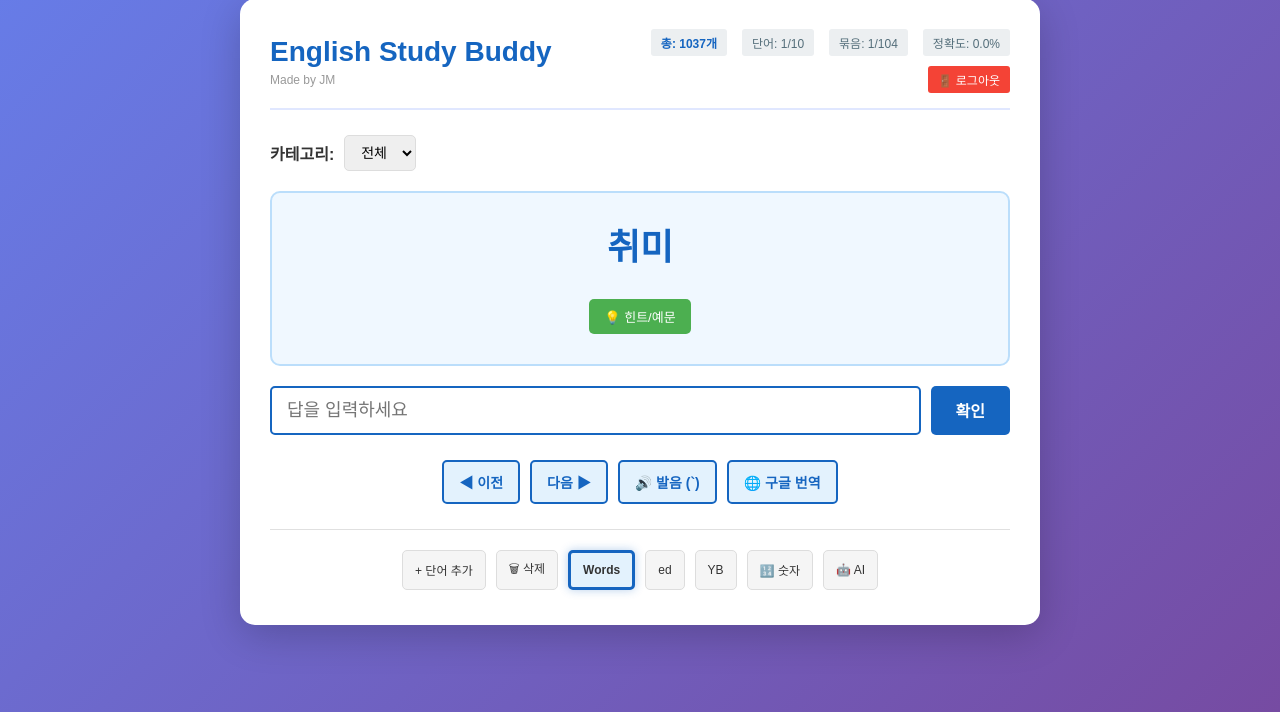
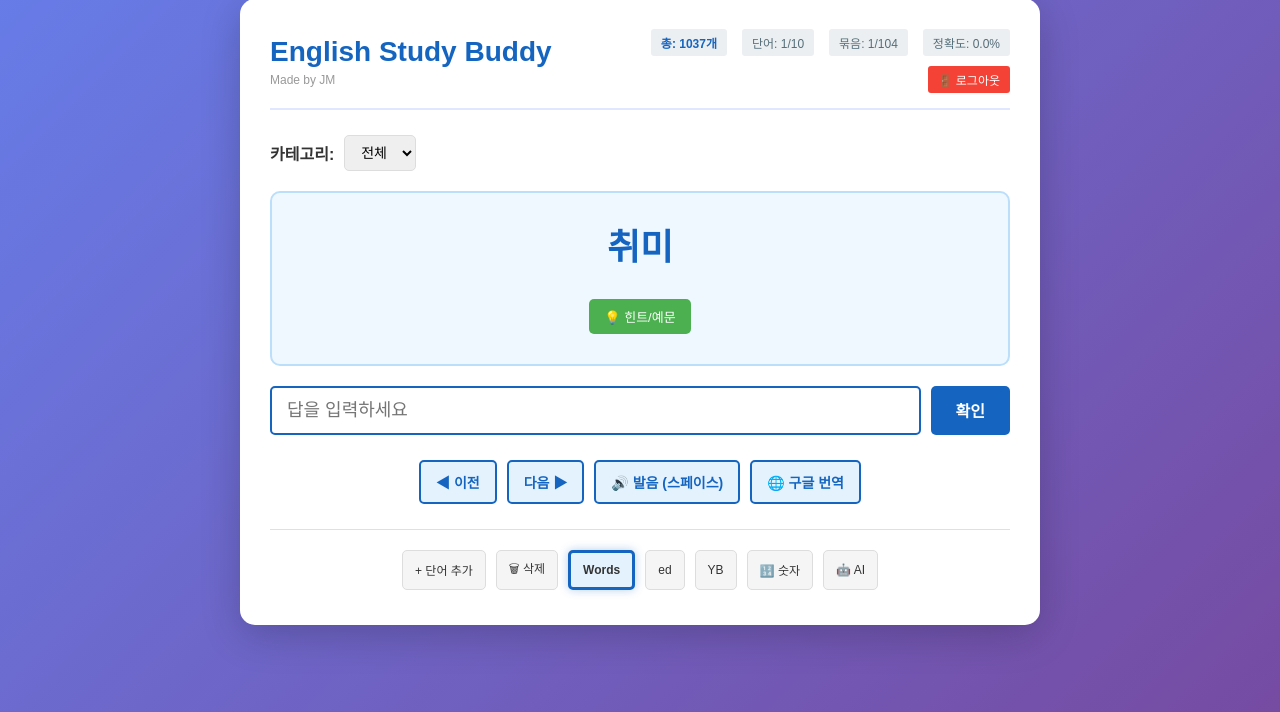
Before and after one commit to ljmsoha/English_Study_Buddy_web_app, a Flask app: page / in a window 1280 px wide. Shown: the part 88-800 px from the top of the page. Run offline with Flask 3, Linux system fonts and the light colour scheme; the visitor is signed in with stand-in values (Sample User, id 1).

Commit message:
Change pronunciation button text from backtick to space

```diff
--- a/templates/index.html
+++ b/templates/index.html
@@ -79,7 +79,7 @@
         <div class="button-section">
             <button onclick="prevWord()" class="btn">◀ 이전</button>
             <button onclick="nextWord()" class="btn">다음 ▶</button>
-            <button onclick="playAudio()" class="btn">🔊 발음 (`)</button>
+            <button onclick="playAudio()" class="btn">🔊 발음 (스페이스)</button>
             <button onclick="googleTranslate()" class="btn">🌐 구글 번역</button>
         </div>
 
```
